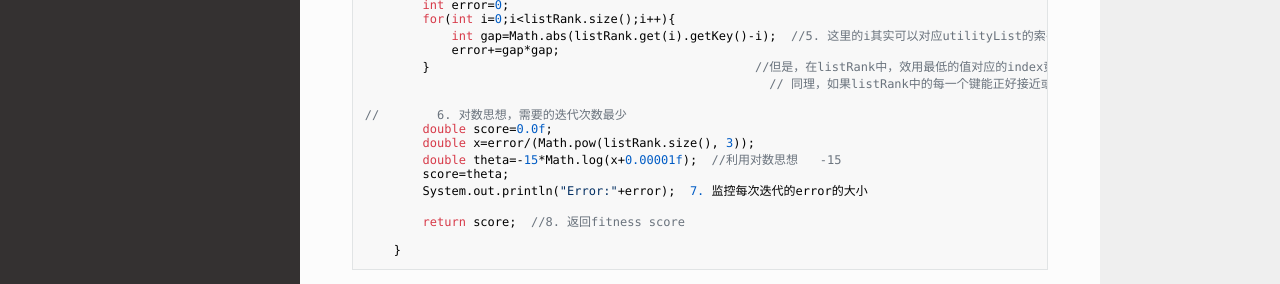
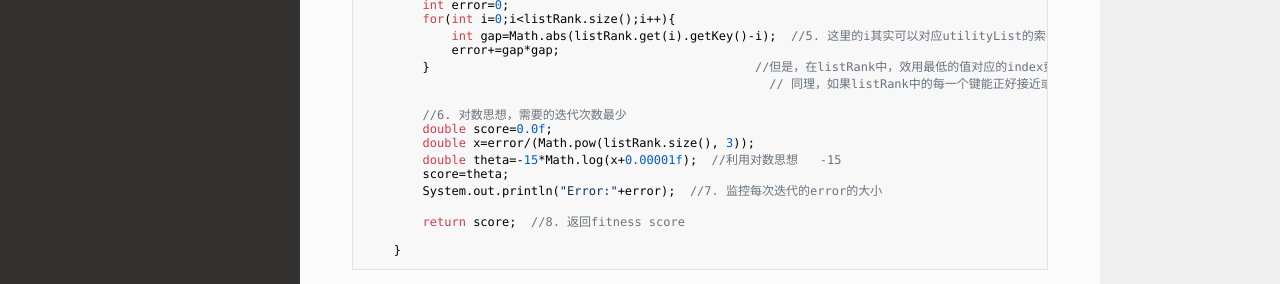
Before and after one commit to RobinLuoNanjing/UoSouthampton-Intelligent-Agent-Docs, an MkDocs documentation site: the page built from docs/user.md, in a window 1280 px wide and 900 px high, scrolled down 6786 px. Shown: the part 485-769 px from the top of the window. Built offline with MkDocs 1.6.1, drawn with Linux system fonts in a browser that asks for light colours; nearby versions of some CDN libraries.

Commit message:
[fix] comment bugs

```diff
--- a/docs/user.md
+++ b/docs/user.md
@@ -237,12 +237,12 @@ Fitness函数的质量决定了你得模型的效果。有时候，你就稍微
         }                                             //但是，在listRank中，效用最低的值对应的index竟然是100。那说明，这个效用空间在第一个位置差了很大。
                                                         // 同理，如果listRank中的每一个键能正好接近或者等于它所在的索引数，那么说明这个效用空间分的就很对。
 
-//        6. 对数思想，需要的迭代次数最少
+        //6. 对数思想，需要的迭代次数最少
         double score=0.0f;
         double x=error/(Math.pow(listRank.size(), 3));
         double theta=-15*Math.log(x+0.00001f);  //利用对数思想   -15
         score=theta;
-        System.out.println("Error:"+error);  7. 监控每次迭代的error的大小
+        System.out.println("Error:"+error);  //7. 监控每次迭代的error的大小
 
         return score;  //8. 返回fitness score
 
```
